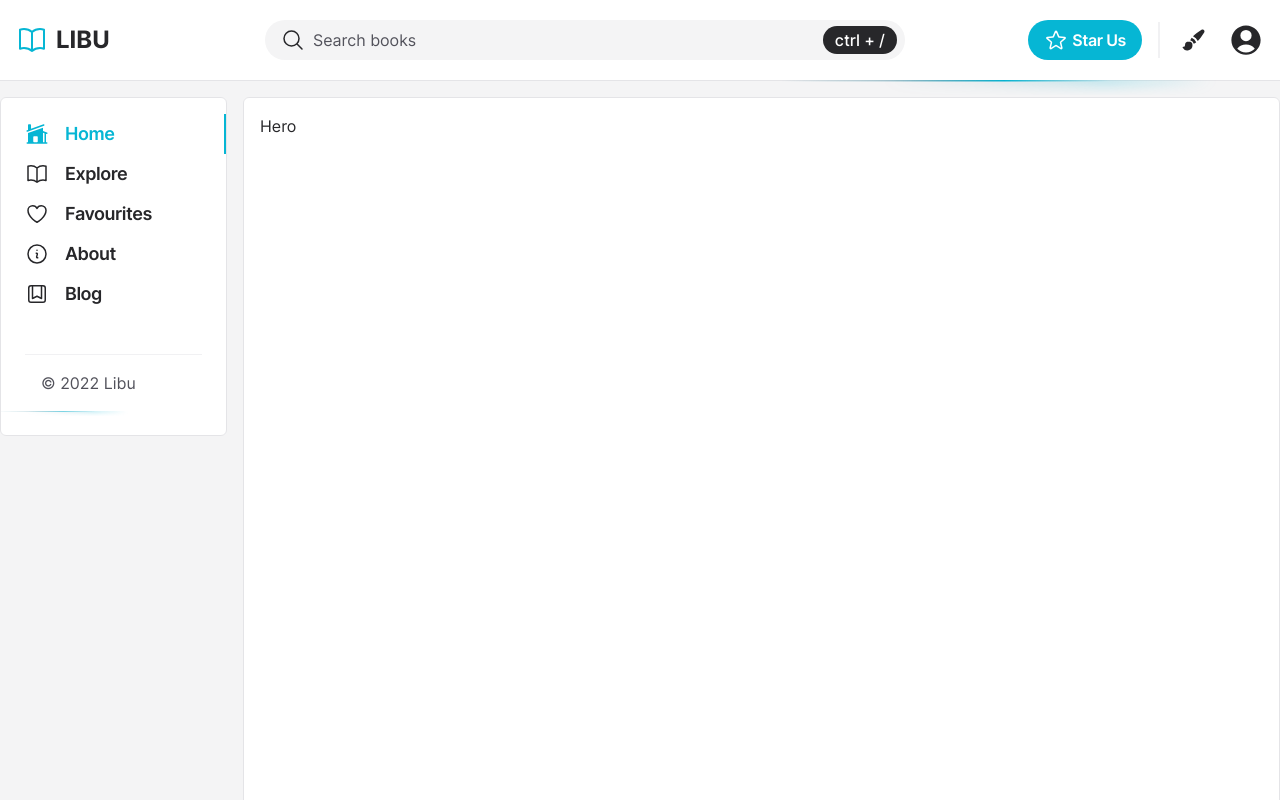
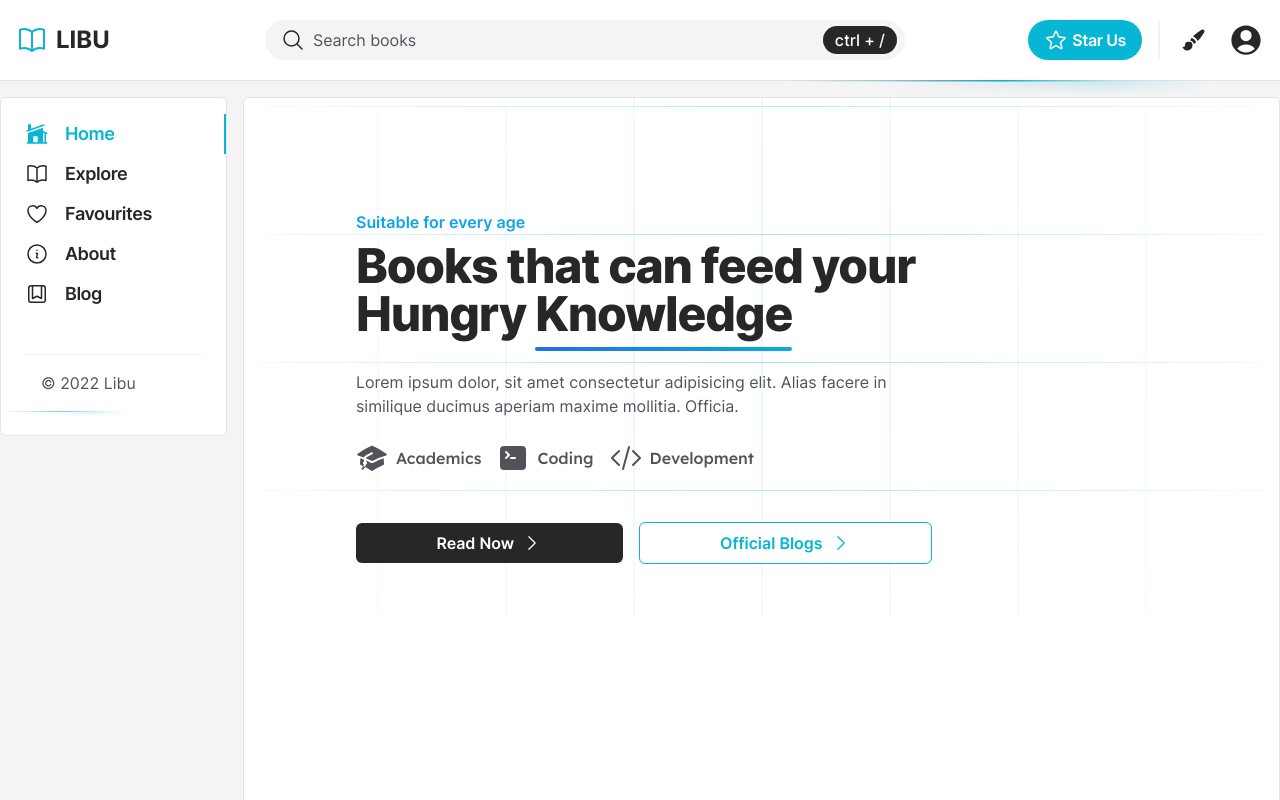
Before and after one commit to sboy99/Libu-The-Modern-Library, a React (Vite) app: page / in a window 1280 px wide. Shown: the top 800 px of the page. Built offline with nearby package versions, Linux system fonts and the light colour scheme; what prettier-plugin-tailwindcss would draw is missing.

Commit message:
Hero section designed
+- Changes
- Added bg-shift animation
- Fixed menu non sticky issue
- Added one bg decoration one text decoration

```diff
--- a/src/app/Wrappers/AppWrapper.tsx
+++ b/src/app/Wrappers/AppWrapper.tsx
@@ -36,7 +36,7 @@ const AppWrapper: React.FunctionComponent<Props> = ({ children }) => {
   }, [windowWidth]);
 
   return (
-    <div className={`relative overflow-hidden ${theme}`}>
+    <div className={`relative ${theme}`}>
       <Loading />
       {children}
     </div>
--- a/src/app/components/homePage/Hero.tsx
+++ b/src/app/components/homePage/Hero.tsx
@@ -1,7 +1,76 @@
 import React from "react";
+import { TypoGrapher, UnderlineText, Stripes } from "../../utilities";
+import {
+  AcademicCapIcon,
+  CodeBracketIcon,
+  CommandLineIcon,
+  ChevronRightIcon,
+} from "@heroicons/react/24/solid";
+
+const MainFeat = [
+  {
+    Icon: AcademicCapIcon,
+    title: `Academics`,
+  },
+  {
+    Icon: CommandLineIcon,
+    title: `Coding`,
+  },
+  {
+    Icon: CodeBracketIcon,
+    title: `Development`,
+  },
+];
 
 const Hero: React.FC = () => {
-  return <section itemID="Hero">Hero</section>;
+  const features = MainFeat.map((feat, indx) => (
+    <div
+      key={feat.title + indx}
+      className="flex items-center gap-x-2 font-lexend font-medium text-skin-muted"
+    >
+      <feat.Icon className="h-8 w-8" />
+      <p>{feat.title}</p>
+    </div>
+  ));
+
+  return (
+    <section itemID="Hero" className="relative z-0 min-h-screen-75 p-4">
+      {/* left */}
+      <div className="relative z-10 p-4 md:p-20">
+        <TypoGrapher className="prose-h1:mb-8 prose-h1:text-4xl prose-h4:text-skin-accent-hover prose-p:max-w-xl md:prose-h1:text-5xl">
+          <h4>Suitable for every age</h4>
+          <h1 className="max-w-lg tracking-tight md:max-w-7xl">
+            Books that can feed your Hungry{" "}
+            <UnderlineText>Knowledge</UnderlineText>
+          </h1>
+          <p>
+            Lorem ipsum dolor, sit amet consectetur adipisicing elit. Alias
+            facere in similique ducimus aperiam maxime mollitia. Officia.
+          </p>
+        </TypoGrapher>
+
+        {/* features */}
+        <div className="mt-6 flex flex-wrap items-center gap-x-4 gap-y-2">
+          {features}
+        </div>
+        {/* actions */}
+        <div className="mt-6 flex max-w-xl flex-wrap items-center gap-x-4 gap-y-2 md:mt-12">
+          <button className="flex flex-auto items-center justify-center gap-x-2 rounded-md bg-btn-classic py-2 px-6 font-semibold text-skin-inverted outline-none hover:bg-btn-classic-hover">
+            Read Now <ChevronRightIcon className="h-5 w-5" />
+          </button>
+          <button className="flex flex-auto items-center justify-center gap-x-2 rounded-md border border-skin-accent bg-skin-base py-2 px-6 font-semibold text-skin-accent outline-none hover:bg-skin-muted/70">
+            Official Blogs <ChevronRightIcon className="h-5 w-5" />
+          </button>
+        </div>
+      </div>
+
+      {/* decor */}
+      <Stripes
+        id="HeroStripes"
+        className="pointer-events-none absolute inset-x-0 -top-24 h-full text-skin-accent/40"
+      />
+    </section>
+  );
 };
 
 export default Hero;
--- a/src/app/components/layouts/index.tsx
+++ b/src/app/components/layouts/index.tsx
@@ -20,11 +20,11 @@ const Layout: React.FC = (): JSX.Element => {
       <Container>
         <div className="grid py-4 lg:grid-cols-16 lg:gap-4">
           {windowWidth >= 1024 && (
-            <aside className="sticky top-4 h-fit flex-shrink lg:col-span-3 ">
+            <aside className="!sticky inset-x-0 top-4 h-fit flex-shrink lg:col-span-3 ">
               <Menu />
             </aside>
           )}
-          <article className="lg:col-span-full lg:col-start-4 ">
+          <article className="pb-4 lg:col-span-full lg:col-start-4">
             <div className="">
               <Outlet />
               <Footer />
--- a/src/app/utilities/Container.tsx
+++ b/src/app/utilities/Container.tsx
@@ -7,7 +7,7 @@ type Props = {
 
 const Container: React.FC<Props> = ({ children, className }) => {
   return (
-    <div className={`relative w-full ${className}`}>
+    <div className={`relative w-full ${className ?? className}`}>
       <div className="container mx-auto">{children}</div>
     </div>
   );
--- /dev/null
+++ b/src/app/utilities/Stripes.tsx
@@ -0,0 +1,34 @@
+import React from "react";
+
+type StripeProps = {
+  className?: string;
+  id: string;
+};
+
+const Stripes: React.FC<StripeProps> = ({ className, id }) => {
+  return (
+    <div
+      className={`z-0 [mask-image:radial-gradient(circle,white,transparent)] ${
+        className ?? className
+      }`}
+    >
+      <svg aria-hidden="true" className="absolute inset-0 h-full w-full">
+        <defs>
+          <pattern
+            id={id}
+            width="128"
+            height="128"
+            patternUnits="userSpaceOnUse"
+            x="50%"
+            y="100%"
+          >
+            <path d="M0 128V.5H128" fill="none" stroke="currentColor"></path>
+          </pattern>
+        </defs>
+        <rect width="100%" height="100%" fill={`url(#${id})`}></rect>
+      </svg>
+    </div>
+  );
+};
+
+export default Stripes;
--- /dev/null
+++ b/src/app/utilities/UnderlineText.tsx
@@ -0,0 +1,24 @@
+import React from "react";
+import colors from "tailwindcss/colors";
+
+type UnderlineProps = {
+  children: React.ReactNode;
+  className?: string;
+};
+
+const UnderlineText: React.FC<UnderlineProps> = ({ children, className }) => {
+  return (
+    <span className={`relative pb-1 ${className ?? className}`}>
+      {children}
+      <div
+        className="pointer-events-none absolute inset-x-0 top-full h-1 w-full animate-bg-shift rounded-full"
+        style={{
+          background: `linear-gradient(-45deg, ${colors.cyan[500]}, ${colors.blue[600]}, ${colors.pink[400]}, ${colors.yellow[400]})`,
+          backgroundSize: "400% 400%",
+        }}
+      ></div>
+    </span>
+  );
+};
+
+export default UnderlineText;
--- a/src/app/utilities/index.ts
+++ b/src/app/utilities/index.ts
@@ -5,3 +5,4 @@ export { default as RoundedButtons } from "./RoundedButtons";
 export { default as TypoGrapher } from "./TypoGrapher";
 export { default as Glow } from "./Glow";
 export { default as UnderlineText } from "./UnderlineText";
+export { default as Stripes } from "./Stripes";
--- a/tailwind.config.cjs
+++ b/tailwind.config.cjs
@@ -99,9 +99,21 @@ module.exports = {
           "0%": { transform: "translateX(100%)" },
           "100%": { transform: "translateX(0%)" },
         },
+        gradient: {
+          "0%": {
+            backgroundPosition: "0% 50%",
+          },
+          "50%": {
+            backgroundPosition: "100% 50%",
+          },
+          "100%": {
+            backgroundPosition: "0% 50%",
+          },
+        },
       },
       animation: {
         "poke-left": "pokeLeft 1s ease-in-out infinite alternate",
+        "bg-shift": "gradient 15s ease infinite alternate",
       },
     },
   },
```
